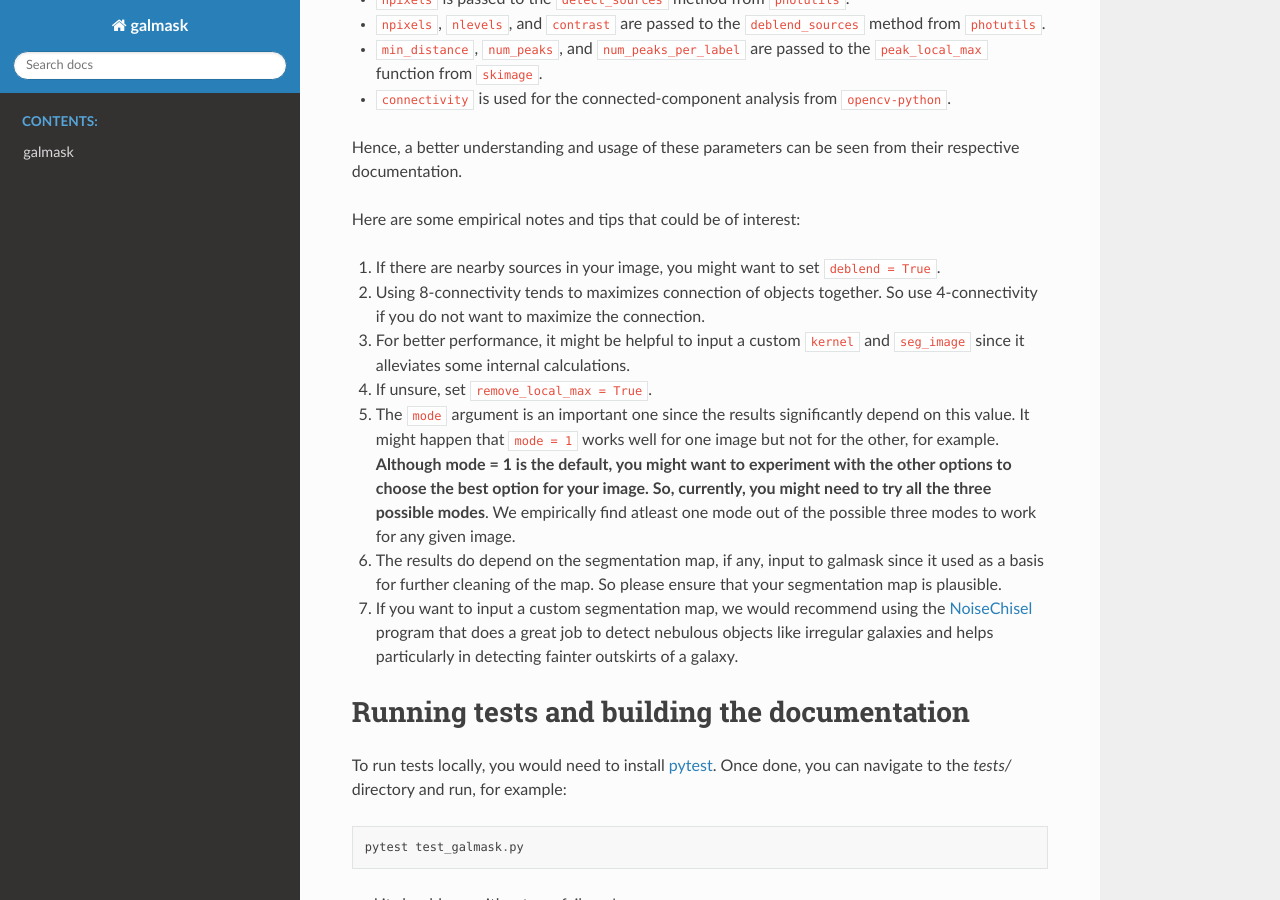
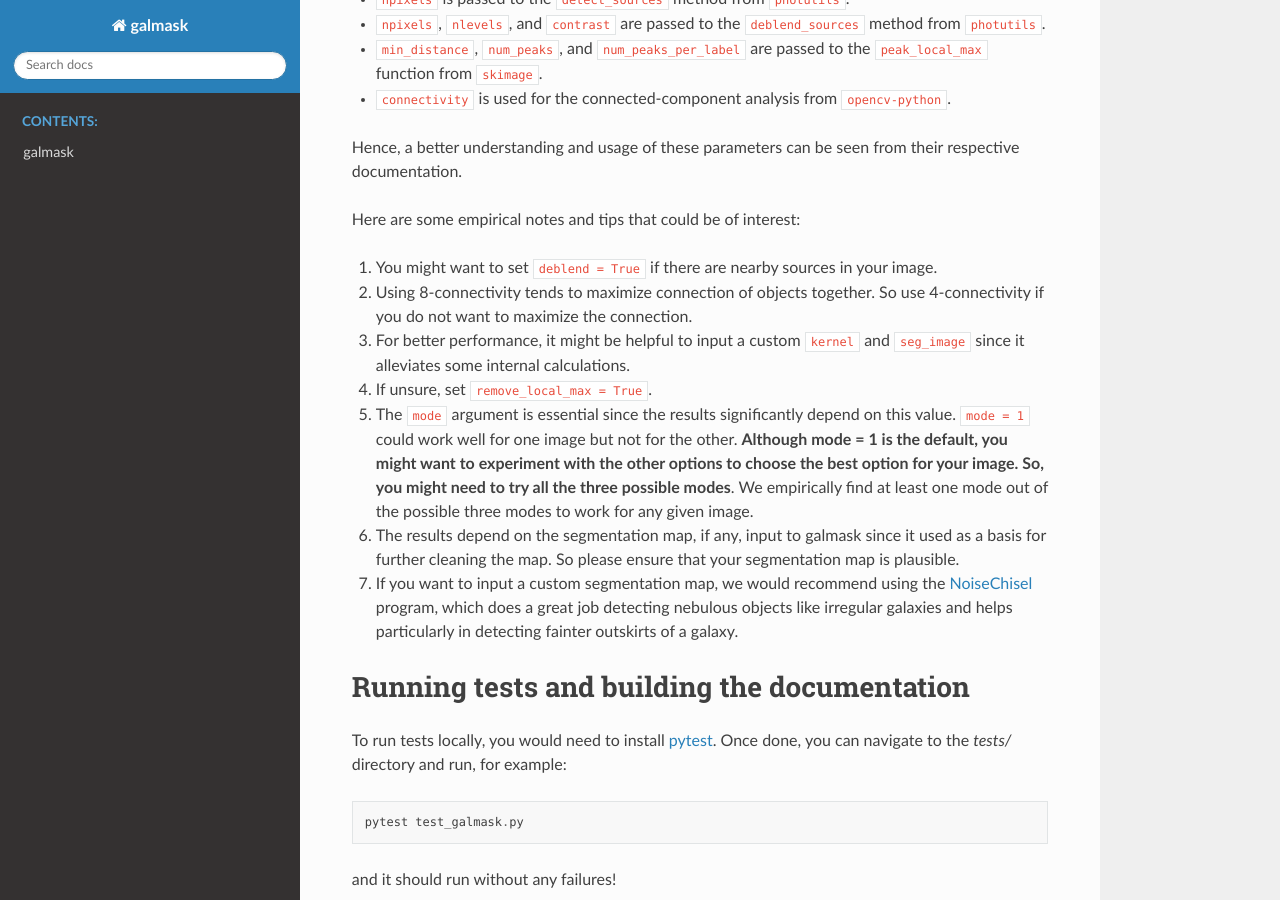
Before and after one commit to Yash-10/galmask, a Sphinx documentation site: the page built from docs/index.rst, in a window 1280 px wide and 900 px high, scrolled down 3081 px. Built offline with Sphinx 7.4.7 and the Read the Docs theme 2.0.0, drawn with Linux system fonts in a browser that asks for light colours.

Commit message:
Fix typos

```diff
--- a/docs/index.rst
+++ b/docs/index.rst
@@ -131,13 +131,13 @@ Hence, a better understanding and usage of these parameters can be seen from the
 
 Here are some empirical notes and tips that could be of interest:
 
-#. If there are nearby sources in your image, you might want to set ``deblend = True``.
-#. Using 8-connectivity tends to maximizes connection of objects together. So use 4-connectivity if you do not want to maximize the connection.
+#. You might want to set ``deblend = True`` if there are nearby sources in your image.
+#. Using 8-connectivity tends to maximize connection of objects together. So use 4-connectivity if you do not want to maximize the connection.
 #. For better performance, it might be helpful to input a custom ``kernel`` and ``seg_image`` since it alleviates some internal calculations.
 #. If unsure, set ``remove_local_max = True``.
-#. The ``mode`` argument is an important one since the results significantly depend on this value. It might happen that ``mode = 1`` works well for one image but not for the other, for example. **Although mode = 1 is the default, you might want to experiment with the other options to choose the best option for your image. So, currently, you might need to try all the three possible modes**. We empirically find atleast one mode out of the possible three modes to work for any given image.
-#. The results do depend on the segmentation map, if any, input to galmask since it used as a basis for further cleaning of the map. So please ensure that your segmentation map is plausible.
-#. If you want to input a custom segmentation map, we would recommend using the `NoiseChisel <https://www.gnu.org/software/gnuastro/manual/html_node/NoiseChisel.html>`__ program that does a great job to detect nebulous objects like irregular galaxies and helps particularly in detecting fainter outskirts of a galaxy.
+#. The ``mode`` argument is essential since the results significantly depend on this value. ``mode = 1`` could work well for one image but not for the other. **Although mode = 1 is the default, you might want to experiment with the other options to choose the best option for your image. So, you might need to try all the three possible modes**. We empirically find at least one mode out of the possible three modes to work for any given image.
+#. The results depend on the segmentation map, if any, input to galmask since it used as a basis for further cleaning the map. So please ensure that your segmentation map is plausible.
+#. If you want to input a custom segmentation map, we would recommend using the `NoiseChisel <https://www.gnu.org/software/gnuastro/manual/html_node/NoiseChisel.html>`__ program, which does a great job detecting nebulous objects like irregular galaxies and helps particularly in detecting fainter outskirts of a galaxy.
 
 Running tests and building the documentation
 ============================================
```
